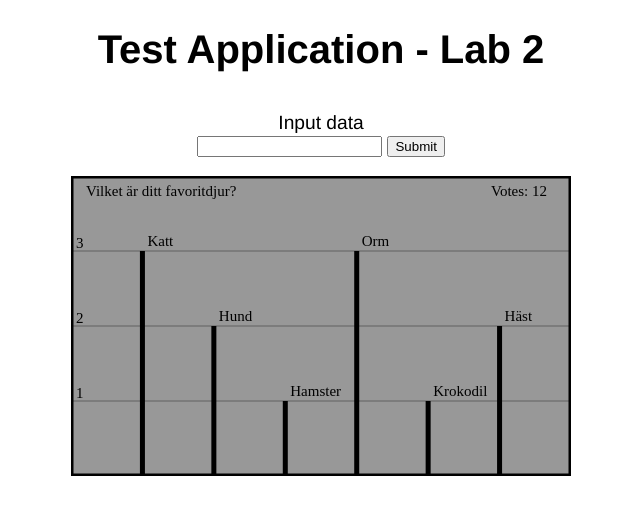
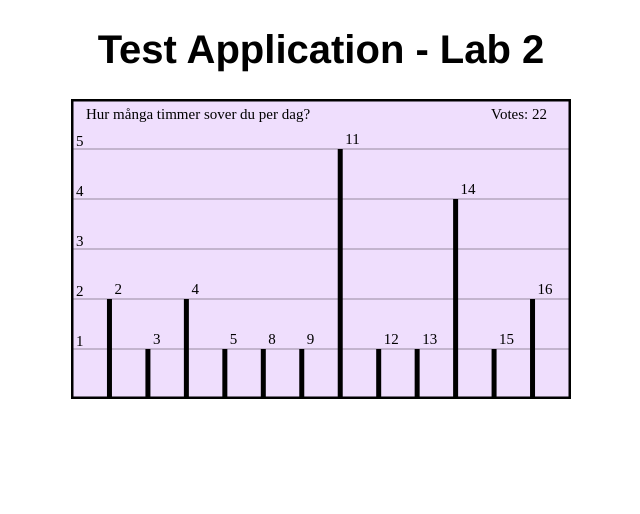
Before and after one commit to beatalinnea/1DV610-LAB2, a website with bundled scripts: page test-app/index.html in a window 1280 px wide. Shown: the whole page, without its empty margins (319-959 px from the left). Built offline with nearby package versions, Linux system fonts and the light colour scheme.

Commit message:
Update code with neccessary methods

```diff
--- a/src/index.js
+++ b/src/pollDisplay.js
@@ -2,7 +2,7 @@
 /**
  * Class for Canvas
  */
-export class CanvasDrawer {
+export class PollDisplay {
   // The canvas element
   #canvas
 
@@ -12,33 +12,98 @@ export class CanvasDrawer {
   // Array of X values
   #xCollection = []
 
+  // The headline
+  #headline
+
+  // amounf of votes
+  #amountOfVotes
+
+  // background color - set to white
+  #backgroundColor = '#ffffff'
+
   /**
    * Constructor for canvas class.
    *
    * @param {HTMLCanvasElement} canvas - the canvas element
+   * @param {number} width - the width of the canvas
+   * @param {number} height - the height of the canvas
    */
-  constructor (canvas) {
-    // validate - if not HTMLCanvasElement - exception)
-    // privata setters
+  constructor (canvas, width, height) {
+    this.#checkIfCanvas(canvas)
     this.#canvas = canvas
     this.context = canvas.getContext('2d')
+
+    if (width && height) {
+      this.#createBase(width, height)
+    } else {
+      this.#createBase(400, 300)
+    }
   }
 
-  createRectangle (width, height) {
-    if (width && height) {
-      this.#canvas.height = height
-      this.#canvas.width = width
-    } else {
-      this.#canvas.height = 200
-      this.#canvas.width = 300
+  #checkIfCanvas (arg) {
+    if (!(arg instanceof HTMLCanvasElement)) {
+      throw new Error('The argument must be a HTMLCanvasElement')
     }
-    this.context.fillStyle = '#989898'
+  }
+
+  #createBase (width, height) {
+    this.#canvas.height = height
+    this.#canvas.width = width
+
+    this.#addBackground()
+  }
+
+  #addBackground () {
+    this.context.fillStyle = this.#backgroundColor
     this.context.fillRect(0, 0, this.#canvas.width, this.#canvas.height)
+    this.#addFrame()
+  }
+
+  changeBackgroundColor (color) {
+    this.#backgroundColor = color
+    this.#addBackground()
+
+    this.#addExistingValues()
+  }
+
+  reSize (width, height) {
+    this.#createBase(width, height)
+
+    this.#addExistingValues()
+  }
+
+  #addExistingValues () {
+    if (this.#hasData()) {
+      this.#buildPolls()
+      this.#addBackgroundCounter()
+    }
+    if (this.#headline) {
+      this.addHeadline(this.#headline)
+    }
+    if (this.#amountOfVotes) {
+      this.addTotalVotes()
+    }
+  }
+
+  #addFrame () {
     this.context.lineWidth = 5
     this.context.strokeRect(0, 0, this.#canvas.width, this.#canvas.height)
   }
 
+  #hasData () {
+    if (this.#xCollection.length > 0) {
+      return true
+    } else {
+      return false
+    }
+  }
+
   addPollValues (array) {
+    if (this.#hasData()) {
+      this.#xCollection = []
+      this.#yCollection = []
+      this.#createBase(this.#canvas.width, this.#canvas.height)
+    }
     for (let i = 0; i < array.length; i++) {
       // bryt ut nedan i egen metod
       if (this.#xCollection.includes(array[i])) {
@@ -49,40 +114,39 @@ export class CanvasDrawer {
         this.#yCollection.push(1)
       }
     }
-    /*
-    for (let i = 0; i < this.#xCollection.length; i++) {
-      console.log(`Värdet ${this.#xCollection[i]} förekommer ${this.#yCollection[i]} gånger.`)
-    }
-    */
-    this.#markPoints()
+    this.#buildPolls()
+    this.#addBackgroundCounter()
   }
 
-  #markPoints () {
+  #buildPolls () {
     // + 1 för att skapa marginal för sista pollen
     let pollBasePoint = this.#canvas.width / (this.#xCollection.length + 1)
     const distanceBetweenPolls = pollBasePoint
-
-    const maxValue = this.#findMaxYValue()
+    const maxValue = this.#checkMostVotes()
+    // divide with +1 to keep marginal within the canvas
     const onePartOfHeight = this.#canvas.height / (maxValue + 1)
 
-    // bryt ut!
     for (let i = 0; i < this.#xCollection.length; i++) {
       const pollHeightPoint = this.#canvas.height - (this.#yCollection[i] * onePartOfHeight)
-      this.context.beginPath()
-      this.context.moveTo(pollBasePoint, this.#canvas.height)
-      this.context.lineTo(pollBasePoint, pollHeightPoint)
-      this.context.closePath()
-      this.context.stroke()
+      this.#drawOnePoll(pollBasePoint, pollHeightPoint)
 
       this.context.fillStyle = '#000000'
       this.context.font = '15px serif'
       this.context.fillText(`${this.#xCollection[i]}`, pollBasePoint + 5, pollHeightPoint - 5)
       pollBasePoint = pollBasePoint + distanceBetweenPolls
     }
-    this.#markOnYWing(maxValue)
   }
 
-  #markOnYWing (max) {
+  #drawOnePoll (pollBase, pollHeight) {
+    this.context.beginPath()
+    this.context.moveTo(pollBase, this.#canvas.height)
+    this.context.lineTo(pollBase, pollHeight)
+    this.context.closePath()
+    this.context.stroke()
+  }
+
+  #addBackgroundCounter () {
+    const max = this.#checkMostVotes()
     this.context.lineWidth = 0.2
     const onePartOfHeight = this.#canvas.height / (max + 1)
     for (let i = 0; i < max; i++) {
@@ -98,20 +162,22 @@ export class CanvasDrawer {
     }
   }
 
-  #findMaxYValue () {
-    let largestNum = 0
+  #checkMostVotes () {
+    let mostVotes = 0
     for (let i = 0; i < this.#yCollection.length; i++) {
-      if (this.#yCollection[i] > largestNum) {
-        largestNum = this.#yCollection[i]
+      if (this.#yCollection[i] > mostVotes) {
+        mostVotes = this.#yCollection[i]
       }
     }
-    return largestNum
+    return mostVotes
   }
 
   addHeadline (string) {
     this.context.fillStyle = '#000000'
     this.context.font = '15px serif'
     this.context.fillText(`${string}`, 15, 20)
+
+    this.#headline = string
   }
 
   addTotalVotes () {
@@ -119,6 +185,8 @@ export class CanvasDrawer {
     this.context.fillStyle = '#000000'
     this.context.font = '15px serif'
     this.context.fillText(`Votes: ${numberOfVotes}`, this.#canvas.width - 80, 20)
+
+    this.#amountOfVotes = numberOfVotes
   }
 
   getAmountOfVotes () {
@@ -128,4 +196,13 @@ export class CanvasDrawer {
     }
     return votes
   }
+
+  removeHeadline () {
+    this.context.clearRect(0, 0, this.#canvas.width, 30)
+    this.#headline = null
+    this.#amountOfVotes = null
+    this.context.fillStyle = this.#backgroundColor
+    this.context.fillRect(0, 0, this.#canvas.width, 30)
+    this.#addFrame()
+  }
 }
--- a/test-app/index.html
+++ b/test-app/index.html
@@ -14,13 +14,6 @@
     <h1>Test Application - Lab 2</h1>
   </header>
   <main>
-    <form id="data-form" name="data-form">
-      <fieldset id="data-input">
-          <label for="your-data">Input data</label><br>
-          <input type="text" name="your-data" id="your-data" required pattern="[a-zA-Öa-ö]+" autocomplete="off">
-          <input type="submit" value="Submit" id="submit-data">
-      </fieldset>
-    </form>
     <canvas id="my-canvas"></canvas>
   </main>
   <footer></footer>
--- a/test-app/index.js
+++ b/test-app/index.js
@@ -1,18 +1,28 @@
 /**
- * The main script file for the testing application in lab 2.
+ * A test-application for Laboration 2 in 1DV610. The index.html file within this folder contains a HTML Canvas Element with the id my-canvas.
  *
  * @author Beata Eriksson <be222gr@student.lnu.se>
  * @version 1.0.0
  */
-import { CanvasDrawer } from '../src/index.js'
+import { PollDisplay } from '../src/pollDisplay.js'
 
-const myCanva = document.querySelector('#my-canvas')
-const myDrawer = new CanvasDrawer(myCanva)
+const canvas = document.querySelector('#my-canvas')
 
-myDrawer.createRectangle(500, 300)
-// const data = [2, 2, 3, 4, 4, 5, 8, 9, 11, 11, 11, 11, 11, 12, 13, 14, 15, 16, 16, 14, 14, 14]
-// const data = [2, 2, 3, 4, 4]
-const data = ['Katt', 'Katt', 'Hund', 'Hund', 'Katt', 'Hamster', 'Orm', 'Orm', 'Orm', 'Krokodil', 'Häst', 'Häst']
-myDrawer.addPollValues(data)
-myDrawer.addHeadline('Vilket är ditt favoritdjur?')
-myDrawer.addTotalVotes()
+try {
+  const myPollDisplay = new PollDisplay(canvas)
+
+  const dataThree = [2, 2, 3, 4, 4, 5, 8, 9, 11, 11, 11, 11, 11, 12, 13, 14, 15, 16, 16, 14, 14, 14]
+  const dataTwo = [2, 2, 3, 4, 4]
+  const data = ['Katt', 'Katt', 'Hund', 'Hund', 'Katt', 'Hamster', 'Orm', 'Orm', 'Orm', 'Krokodil', 'Häst', 'Häst']
+  myPollDisplay.addPollValues(data)
+  myPollDisplay.addHeadline('Vilket är ditt favoritdjur?')
+  myPollDisplay.addTotalVotes()
+  myPollDisplay.changeBackgroundColor('#efdefd')
+  myPollDisplay.reSize(500, 300)
+  myPollDisplay.addPollValues(dataTwo)
+  myPollDisplay.addPollValues(dataThree)
+  myPollDisplay.addHeadline('Hur många timmer sover du per dag?')
+  myPollDisplay.addTotalVotes()
+} catch (error) {
+  console.log(error)
+}
```
Also changed, not shown: testrapport.md (+17 -0 lines), README.md.
